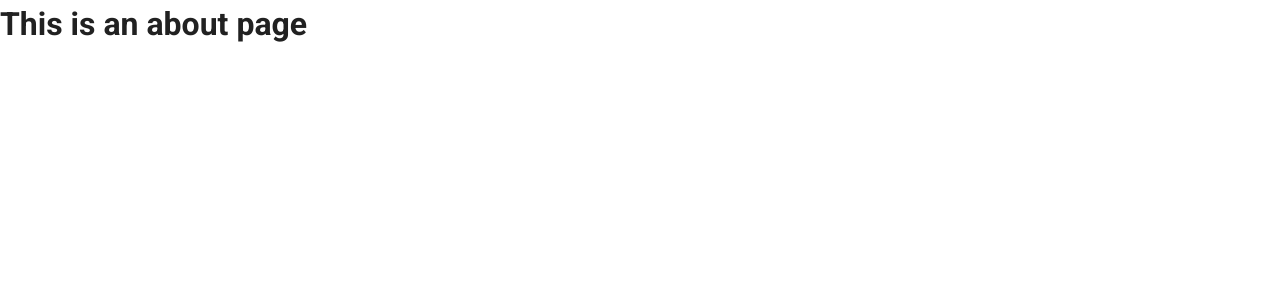
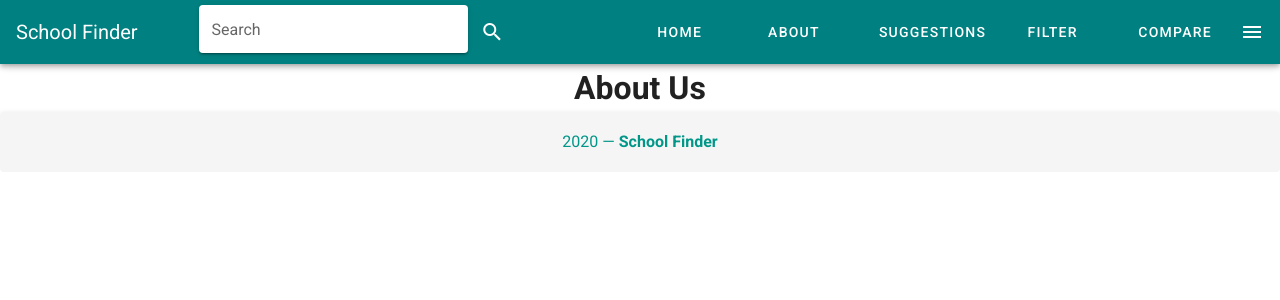
Before and after one commit to aya1sameh/SchoolFinder_Website, a Vue app in the folder schoolfinder_web/: page /about in a window 1280 px wide. Shown: the top 300 px of the page. Built offline with nearby package versions, Linux system fonts and the light colour scheme.

Commit message:
add to fav

```diff
--- a/schoolfinder_web/src/views/About.vue
+++ b/schoolfinder_web/src/views/About.vue
@@ -1,5 +1,20 @@
 <template>
   <div class="about">
-    <h1>This is an about page</h1>
+    <Header/>
+    <h1 class="text-center">About Us</h1>
+    <Footer/>
   </div>
 </template>
+
+<script>
+import Header from '@/components/Header.vue';
+import Footer from '@/components/Footer.vue';
+
+export default {
+  name: 'about',
+  components: {
+    Header,
+    Footer,
+  },
+};
+</script>
--- a/schoolfinder_web/src/views/FilterResults.vue
+++ b/schoolfinder_web/src/views/FilterResults.vue
@@ -280,6 +280,7 @@
 
 <script>
 import axios from 'axios';
+import VueNumericInput from 'vue-numeric-input';
 import Header from '@/components/Header.vue';
 import Footer from '@/components/Footer.vue';
 import SchoolCard from '@/components/SchoolCard.vue';
@@ -290,6 +291,7 @@ export default {
     Header,
     SchoolCard,
     Footer,
+    VueNumericInput,
   },
   data() {
     return {
--- a/schoolfinder_web/src/views/SearchResults.vue
+++ b/schoolfinder_web/src/views/SearchResults.vue
@@ -13,6 +13,7 @@
           :key="i"
           :school="Schools[i-1]"
           :AddToFav="true"
+          @addtofav="AddToFavorites"
           />
       </v-container>
       <Footer v-if="! flag"/>
@@ -49,6 +50,14 @@ export default {
           this.flag = false;
         });
     },
+    AddToFavorites(value) {
+      const option = { headers: { APP_KEY: 'c2Nob29sX2ZpbmRlcl9hcHBfa2V5ZmJkamhqeGNoa2N2anhqY2p2Ymh4amM6dmFzZGhoYXNkaGphZHNrZHNmYW1jbmhkc3VoZHVoY3Nq', Authorization: `${'Bearer'} ${localStorage.getItem('usertoken')}` } };
+      axios.post(`${'http://127.0.0.1:8000/api/user/favorites/'}${value}${'/add'}`, null, option)
+        .then(() => {
+          const index = this.Schools.findIndex((school) => school.id === value);
+          this.Schools.splice(index, 1);
+        });
+    },
   },
 };
 </script>
```
